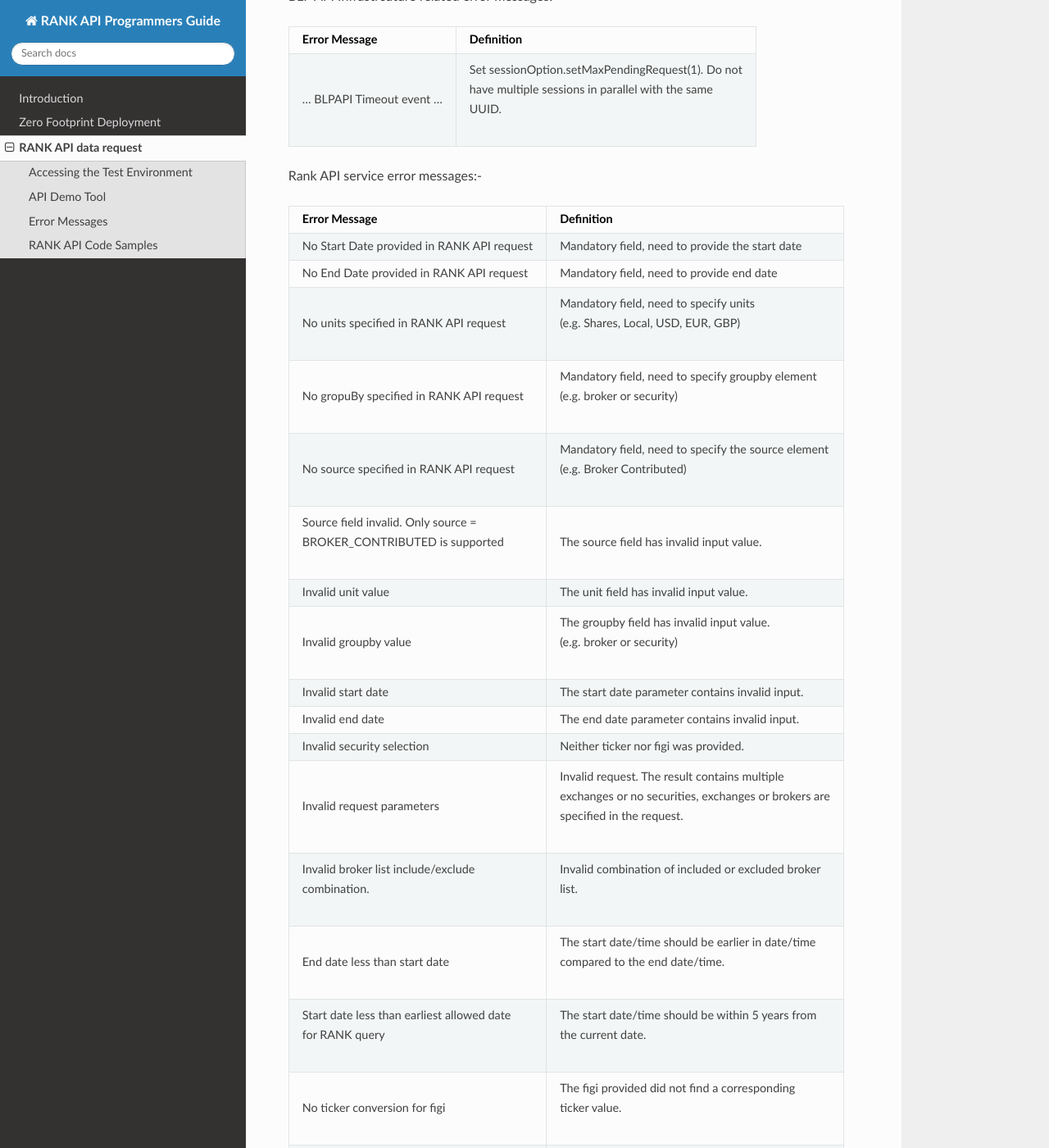
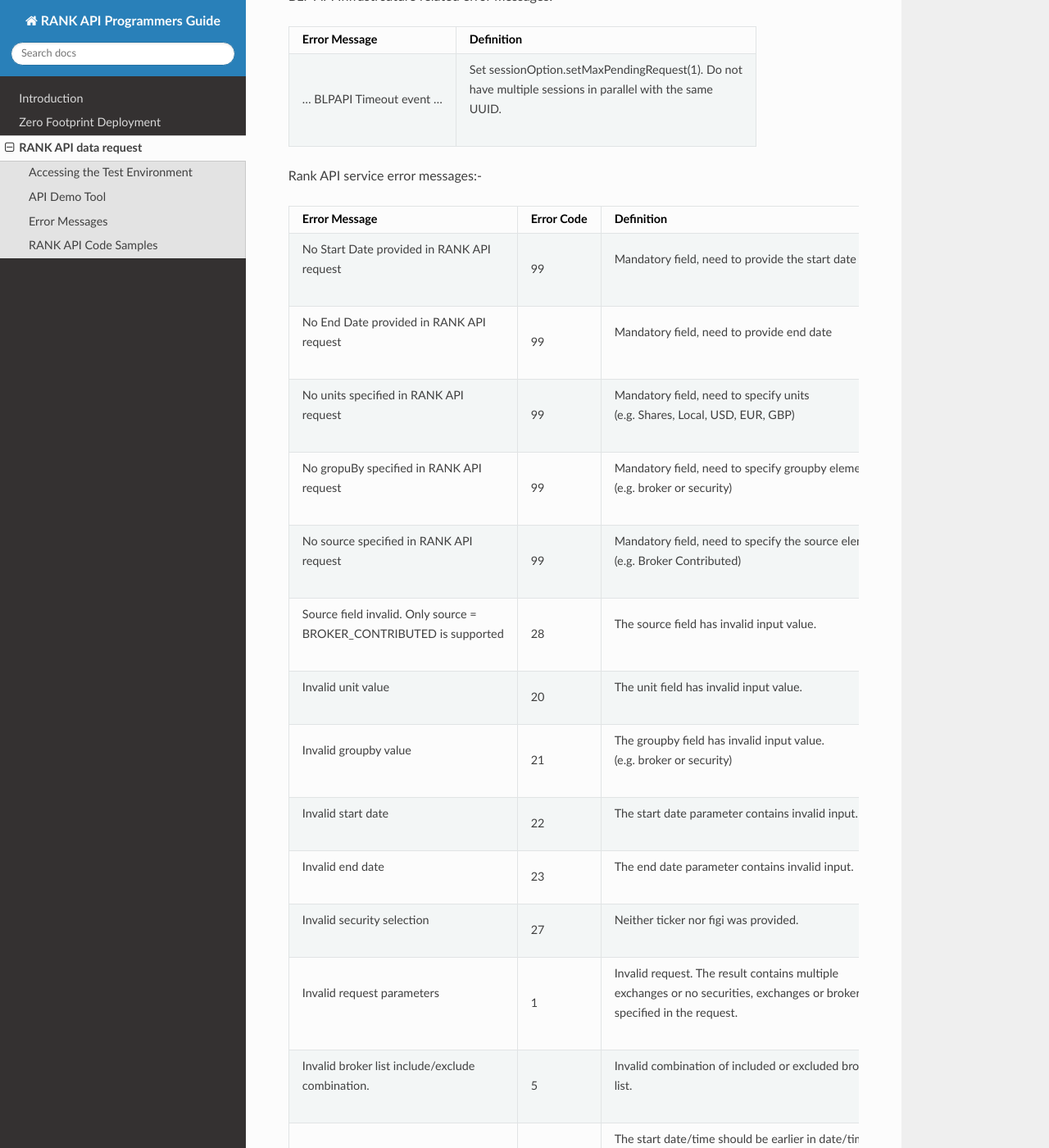
Before and after one commit to tkim/rank_api_doc, a Sphinx documentation site: the page built from source/requestResponse.rst, in a window 1280 px wide and 1400 px high, scrolled down 876 px. Shown: the whole window at 82% size. Built offline with Sphinx 7.4.7 and the Read the Docs theme 2.0.0, drawn with Linux system fonts in a browser that asks for light colours; some of the changed text lies outside the part shown.

Commit message:
added error code & messages

```diff
--- a/source/requestResponse.rst
+++ b/source/requestResponse.rst
@@ -28,64 +28,66 @@ The following are the list of the Error messages from the RANK API service.
 
 BLP API Infrastrcuture related error messages:-
 
-+----------------------------------------------+-------------------------------------------------------+
-|Error Message                                 |Definition                                             |
-+==============================================+=======================================================+
-| ... BLPAPI Timeout event ...                 | | Set sessionOption.setMaxPendingRequest(1). Do not   |
-|                                              | | have multiple sessions in parallel with the same    |
-|                                              | | UUID.                                               |
-+----------------------------------------------+-------------------------------------------------------+
++-------------------------------------------+-------------------------------------------------------+
+|Error Message                              |Definition                                             |
++===========================================+=======================================================+
+| ... BLPAPI Timeout event ...              | | Set sessionOption.setMaxPendingRequest(1). Do not   |
+|                                           | | have multiple sessions in parallel with the same    |
+|                                           | | UUID.                                               |
++-------------------------------------------+-------------------------------------------------------+
 
 Rank API service error messages:-
 
-+----------------------------------------------+-------------------------------------------------------+
-|Error Message                                 |Definition                                             |
-+==============================================+=======================================================+
-| No Start Date provided in RANK API request   |  Mandatory field, need to provide the start date      |
-+----------------------------------------------+-------------------------------------------------------+
-| No End Date provided in RANK API request     |  Mandatory field, need to provide end date            |
-+----------------------------------------------+-------------------------------------------------------+
-| No units specified in RANK API request       | | Mandatory field, need to specify units              |
-|                                              | | (e.g. Shares, Local, USD, EUR, GBP)                 |
-+----------------------------------------------+-------------------------------------------------------+
-| No gropuBy specified in RANK API request     | | Mandatory field, need to specify groupby element    |
-|                                              | | (e.g. broker or security)                           |
-+----------------------------------------------+-------------------------------------------------------+
-| No source specified in RANK API request      | | Mandatory field, need to specify the source element |
-|                                              | | (e.g. Broker Contributed)                           |
-+----------------------------------------------+-------------------------------------------------------+
-| | Source field invalid. Only source =        | The source field has invalid input value.             |
-| | BROKER_CONTRIBUTED is supported            |                                                       |
-+----------------------------------------------+-------------------------------------------------------+
-| Invalid unit value                           | The unit field has invalid input value.               |
-+----------------------------------------------+-------------------------------------------------------+
-| Invalid groupby value                        | | The groupby field has invalid input value.          |
-|                                              | | (e.g. broker or security)                           |
-+----------------------------------------------+-------------------------------------------------------+
-| Invalid start date                           | The start date parameter contains invalid input.      |
-+----------------------------------------------+-------------------------------------------------------+
-| Invalid end date                             | The end date parameter contains invalid input.        |
-+----------------------------------------------+-------------------------------------------------------+
-| Invalid security selection                   | Neither ticker nor figi was provided.                 |
-+----------------------------------------------+-------------------------------------------------------+
-| Invalid request parameters                   | | Invalid request. The result contains multiple       |
-|                                              | | exchanges or no securities, exchanges or brokers are|
-|                                              | | specified in the request.                           |
-+----------------------------------------------+-------------------------------------------------------+
-| | Invalid broker list include/exclude        | | Invalid combination of included or excluded broker  |
-| | combination.                               | | list.                                               |
-+----------------------------------------------+-------------------------------------------------------+
-| End date less than start date                | | The start date/time should be earlier in date/time  |
-|                                              | | compared to the end date/time.                      |
-+----------------------------------------------+-------------------------------------------------------+
-| | Start date less than earliest allowed date | | The start date/time should be within 5 years from   |
-| | for RANK query                             | | the current date.                                   |
-+----------------------------------------------+-------------------------------------------------------+
-| No ticker conversion for figi                | | The figi provided did not find a corresponding      |
-|                                              | | ticker value.                                       |
-+----------------------------------------------+-------------------------------------------------------+
-| Internal Error                               | | Please contact Bloomberg, miscellaneous error.      |
-+----------------------------------------------+-------------------------------------------------------+
++-------------------------------------------+----------+-------------------------------------------------------+
+|Error Message                              |Error Code|Definition                                             |
++===========================================+==========+=======================================================+
+| | No Start Date provided in RANK API      | 99       | | Mandatory field, need to provide the start date     |
+| | request                                 |          |                                                       |
++-------------------------------------------+----------+-------------------------------------------------------+
+| | No End Date provided in RANK API        | 99       | | Mandatory field, need to provide end date           |
+| | request                                 |          |                                                       |
++-------------------------------------------+----------+-------------------------------------------------------+
+| | No units specified in RANK API          | 99       | | Mandatory field, need to specify units              |
+| | request                                 |          | | (e.g. Shares, Local, USD, EUR, GBP)                 |
++-------------------------------------------+----------+-------------------------------------------------------+
+| | No gropuBy specified in RANK API        | 99       | | Mandatory field, need to specify groupby element    |
+| | request                                 |          | | (e.g. broker or security)                           |
++-------------------------------------------+----------+-------------------------------------------------------+
+| | No source specified in RANK API         | 99       | | Mandatory field, need to specify the source element |
+| | request                                 |          | | (e.g. Broker Contributed)                           |
++-------------------------------------------+----------+-------------------------------------------------------+
+| | Source field invalid. Only source =     | 28       | | The source field has invalid input value.           |
+| | BROKER_CONTRIBUTED is supported         |          |                                                       |
++-------------------------------------------+----------+-------------------------------------------------------+
+| | Invalid unit value                      | 20       | | The unit field has invalid input value.             |
++-------------------------------------------+----------+-------------------------------------------------------+
+| | Invalid groupby value                   | 21       | | The groupby field has invalid input value.          |
+|                                           |          | | (e.g. broker or security)                           |
++-------------------------------------------+----------+-------------------------------------------------------+
+| | Invalid start date                      | 22       | | The start date parameter contains invalid input.    |
++-------------------------------------------+----------+-------------------------------------------------------+
+| | Invalid end date                        | 23       | | The end date parameter contains invalid input.      |
++-------------------------------------------+----------+-------------------------------------------------------+
+| | Invalid security selection              | 27       | | Neither ticker nor figi was provided.               |
++-------------------------------------------+----------+-------------------------------------------------------+
+| | Invalid request parameters              | 1        | | Invalid request. The result contains multiple       |
+|                                           |          | | exchanges or no securities, exchanges or brokers are|
+|                                           |          | | specified in the request.                           |
++-------------------------------------------+----------+-------------------------------------------------------+
+| | Invalid broker list include/exclude     | 5        | | Invalid combination of included or excluded broker  |
+| | combination.                            |          | | list.                                               |
++-------------------------------------------+----------+-------------------------------------------------------+
+| End date less than start date             | 24       | | The start date/time should be earlier in date/time  |
+|                                           |          | | compared to the end date/time.                      |
++-------------------------------------------+----------+-------------------------------------------------------+
+| | Start date less than earliest allowed   | 25       | | The start date/time should be within 5 years from   |
+| | date for RANK query                     |          | | the current date.                                   |
++-------------------------------------------+----------+-------------------------------------------------------+
+| | No ticker conversion for figi           | 26       | | The figi provided did not find a corresponding      |
+|                                           |          | | ticker value.                                       |
++-------------------------------------------+----------+-------------------------------------------------------+
+| | Internal Error                          | Various  | | Please contact Bloomberg, miscellaneous error.      |
++-------------------------------------------+----------+-------------------------------------------------------+
 
 
 RANK API Code Samples
```
Also changed, not shown: source/index.rst (+8 -0 lines), 8 other files.
